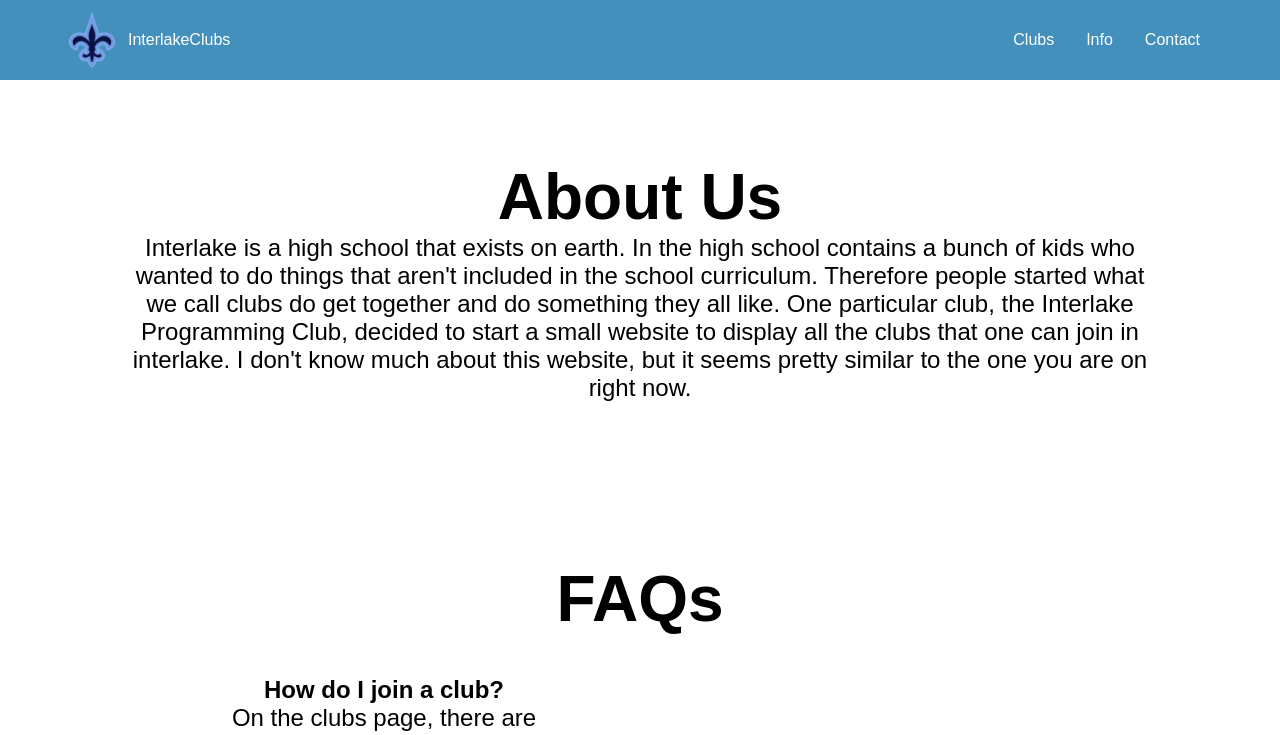
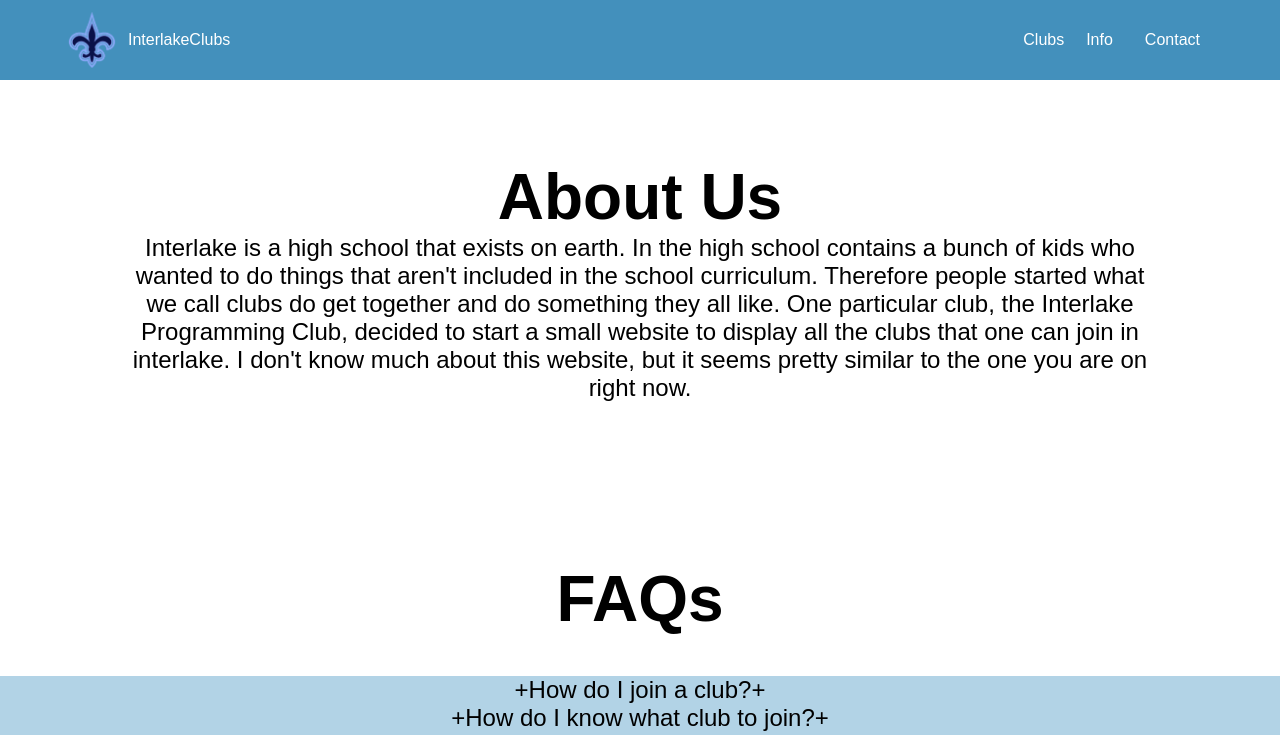
Before and after one commit to InterlakeProgrammingClub/ihsClubSite, a Next.js app: page /info in a window 1280 px wide. Shown: the top 735 px of the page. Built offline with nearby package versions, Linux system fonts and the light colour scheme; a web font is replaced by a local one.

Commit message:
Co-authored-by: TNTiger19 <TNTiger17@users.noreply.github.com>

```diff
--- a/package.json
+++ b/package.json
@@ -9,6 +9,7 @@
     "lint": "next lint"
   },
   "dependencies": {
+    "bootstrap": "^5.3.2",
     "next": "^13.5.4",
     "react": "^18",
     "react-dom": "^18",
--- a/src/components/ui/Navbar.jsx
+++ b/src/components/ui/Navbar.jsx
@@ -10,7 +10,14 @@ export default function Navbar() {
 				<p>InterlakeClubs</p>
 			</Link>
 			<div className={styles.navbarLinks}>
-				<Link href="/clubs">Clubs</Link>
+				<div className={styles.dropdown}>
+					<button onClick={() => location.href = "/clubs"} className = {styles.navbutton}>Clubs</button>
+					<div className={styles.dropdowncontent}>
+						<a href="#">Link 1</a>
+						<a href="#">Link 2</a>
+						<a href="#">Link 3</a>
+					</div>
+				</div>
 				<Link href="/info">Info</Link>
 				<Link href="/contact">Contact</Link>
 			</div>
--- a/src/pages/info.jsx
+++ b/src/pages/info.jsx
@@ -1,9 +1,32 @@
+import { useEffect } from "react";
 import Link from "next/link";
 import Header from "@/components/ui/Header";
 import Navbar from "@/components/ui/Navbar";
 import styles from "@/styles/Info.module.css";
 
 export default function Info() {
+  const show = (event) => {
+    debugger;
+    const style = document.getElementById("text" + event.target.id).style;
+    style.display = style.display == "none" ? "block" : "none";
+  };
+
+  useEffect(() => {
+    let counter = 0;
+    for (const node of document.getElementsByClassName(
+      styles.accordianWrapper
+    )) {
+      node.childNodes[0].id = counter;
+      debugger;
+      node.childNodes[0].childNodes[0].id = counter;
+      node.childNodes[0].childNodes[1].id = counter;
+      node.childNodes[0].childNodes[2].id = counter;
+      node.childNodes[1].id = "text" + counter;
+      node.childNodes[1].style.display = "none";
+      counter++;
+    }
+  });
+
   return (
     <>
       <Header title="Info | InterlakeClubs" />
@@ -26,9 +49,14 @@ export default function Info() {
 
           <div className={styles.faqWrapper}>
             <h1>FAQs</h1>
-						<div className={styles.faqContainer}>
-							<div>
-								<strong>How do I join a club?</strong>
+            <div className={styles.faqContainer} id="faqContainer">
+              <div className={styles.accordianWrapper}>
+                <div className={styles.faqAccordian} onClick={show}>
+                  <p style={{"textAlign":'left'}}>+</p>
+
+                  <p className={styles.faqTitle}>How do I join a club?</p>
+                  <p>+</p>
+                </div>
                 <p>
                   On the clubs page, there are multiple clubs that you can join.
                   If you click on one that seems intresting, it should give you
@@ -38,16 +66,29 @@ export default function Info() {
                   tell us in the <Link href="/contact">Contact Us</Link> page
                 </p>
               </div>
-							<div>
-								<strong>How do I know what club to join?</strong>
+              <div className={styles.accordianWrapper}>
+                <div className={styles.faqAccordian} onClick={show}>
+                  <p>+</p>
+
+                  <p className={styles.faqTitle}>
+                    {" "}
+                    How do I know what club to join?
+                  </p>
+                  <p>+</p>
+                </div>
                 <p>
                   On the clubs page, there are descriptions of the many clubs
                   offered at Interlake. Just read the descriptions and see which
                   one looks interesting to you.
                 </p>
               </div>
-							<div>
-								<strong>Why should I join a club?</strong>
+              <div className={styles.accordianWrapper}>
+                <div className={styles.faqAccordian} onClick={show}>
+                  <p>+</p>
+
+                  <p className={styles.faqTitle}> Why should I join a club?</p>
+                  <p>+</p>
+                </div>
                 <p>
                   It&apos;s fun? Usually people join clubs to get together with
                   people who have the same interest as themselves, however if
@@ -55,8 +96,15 @@ export default function Info() {
                   you are passionate about. In that case... get a life.
                 </p>
               </div>
-							<div>
-								<strong>Why is this page so horribly designed?</strong>
+              <div className={styles.accordianWrapper}>
+                <div className={styles.faqAccordian} onClick={show}>
+                  <p>+</p>
+
+                  <p className={styles.faqTitle}>
+                    Why is this page so horribly designed?
+                  </p>
+                  <p>+</p>
+                </div>
                 <p>Hey, that&apos;s not nice</p>
               </div>
             </div>
--- a/src/styles/Components.module.css
+++ b/src/styles/Components.module.css
@@ -42,6 +42,67 @@
 .navbarLinks a {
 	margin: 1rem;
 }
+
+.navbutton {
+	background: none;
+	border: none;
+	font-family: inherit;
+	font-size: inherit;
+	color: white;
+	cursor: pointer;
+}
+
+.navbutton:hover {
+	color: black;
+	background-color: var(--container-bg)
+}
+
+.dropdowncontent {
+	display: none;
+	position: absolute;
+	background-color: #f1f1f1;
+	min-width: 160px;
+	box-shadow: 0px 8px 16px 0px rgba(0,0,0,0.2);
+	z-index: 1;
+}
+
+.dropdown {
+	position: relative;
+	display: inline-block;
+}
+
+.dropdowncontent a {
+	color: black;
+	padding: 12px 16px;
+	text-decoration: none;
+	display: block;
+}
+
+.dropdowncontent a:hover {
+	background-color: #757575;
+}
+
+.dropdowncontent a {
+	animation: delayfade 0.5s;
+}
+
+@keyframes heightin {
+	0% {height: 0px}
+	100% {height: 193px}
+}
+
+.dropdown:hover .dropdowncontent {
+	animation: heightin 0.5s;
+	background-color: var(--container-bg);
+	display: block;
+}
+
+@keyframes delayfade {
+	0% {opacity: 0}
+	50% {opacity: 0}
+	100% {opacity: 1}
+}
+
 
 @media only screen and (max-width: 400px) {
 	.navbar a {
--- a/src/styles/Info.module.css
+++ b/src/styles/Info.module.css
@@ -18,25 +18,28 @@
 
 .faqWrapper {
 	margin-top: 10rem;
+
 }
 
 .faqContainer {
+	text-align: left;
 	display: flex;
+	flex-direction: column;
 	flex-wrap: wrap;
-	align-items: center;
 	justify-content: center;
 	margin-top: 5vh;
 }
-
+.faqContainer > p{
+	text-align: center;
+}
 .faqContainer div {
 	display: flex;
+
+}
+.accordianWrapper{
+	display: flex;
 	flex-direction: column;
-	width: 30vw;
-	margin-left: 5vw;
-	margin-right: 5vw;
-	margin-bottom: 5vh;
 }
-
 .faqContainer div > strong {
 	font-size: 3vh;
 }
@@ -44,3 +47,22 @@
 .info {
 	width: 80vw;
 }
+.faqAccordian{
+	justify-content: center;
+	display: flex;
+	flex-direction: row;
+	width: 100%;
+	background-color: var(--container-bg);
+	font-size: 1.5vw;
+	cursor: pointer;
+	user-select: none;
+	text-align: center;
+}
+.accordianWrapper >p{
+	text-align: center;
+}
+.faqAccordian:hover{
+	background-color: var(--container-hover-bg);
+}
+.faqTitle{
+}
```
Also changed, not shown: 1 other file (tests, documents, lock files or other folders). Lines whose indentation alone changed are shown as unchanged.
